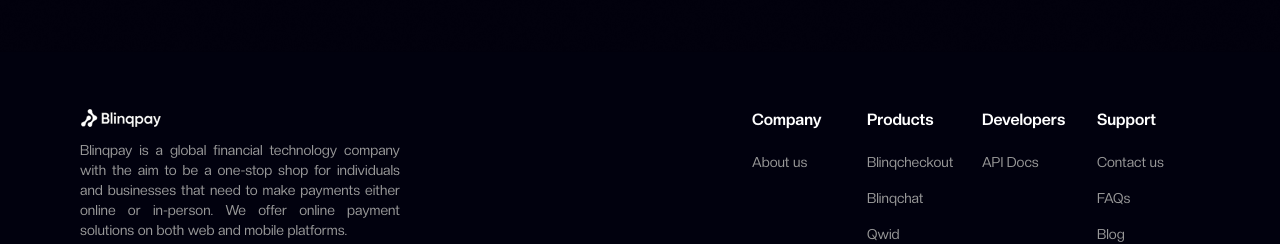
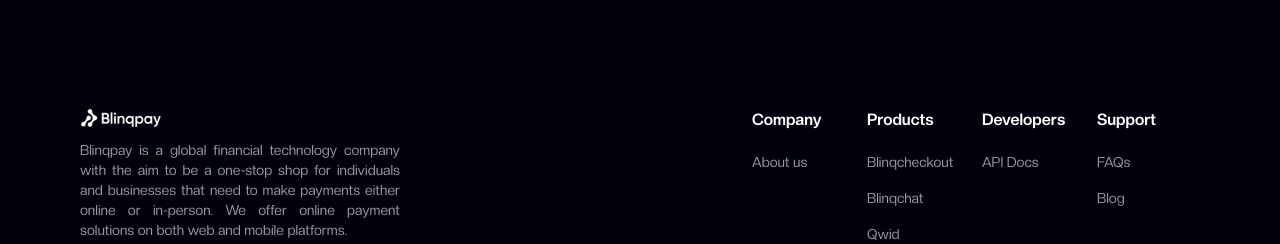
Before and after one commit to BlinqpayTeam/pix-dummy, a Next.js app: page / in a window 1280 px wide. Shown: the part 10164-10408 px from the top of the page. Built offline with nearby package versions, Linux system fonts and the light colour scheme; no server answers; what taos would draw is missing.

Commit message:
first commit

```diff
--- a/src/components/landing-page/second-half-sections/exports.ts
+++ b/src/components/landing-page/second-half-sections/exports.ts
@@ -46,7 +46,7 @@
          { subtitle: 'Blinqcheckout', url: 'https://merchant.blinqpay.io', target: '_blank' },
          { subtitle: 'Blinqchat', url: '#' },
          { subtitle: 'Qwid', url: 'https://qwid.io', target: '_blank' },
-         { subtitle: 'ZAP', url: '#' },
+         { subtitle: 'ZAP', url: '/#zap' },
       ]
    },
    {
@@ -60,7 +60,7 @@
    {
       title: 'Support',
       children: [
-         { subtitle: 'Contact us', url: '#' },
+         // { subtitle: 'Contact us', url: '#' },
          { subtitle: 'FAQs', url: '#' },
          { subtitle: 'Blog', url: 'https://qwid.io/blog', target: '_blank' },
       ]
```
